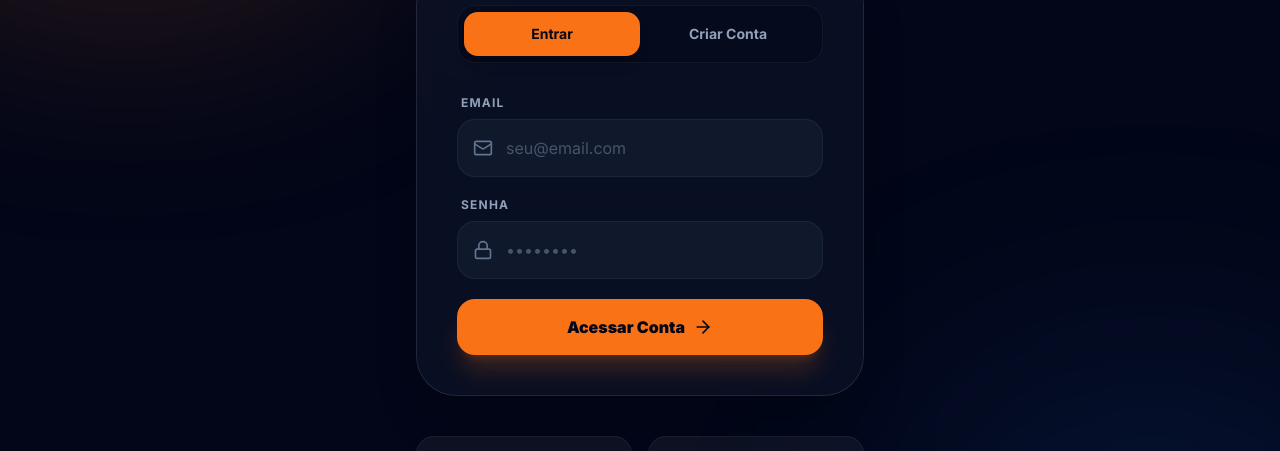
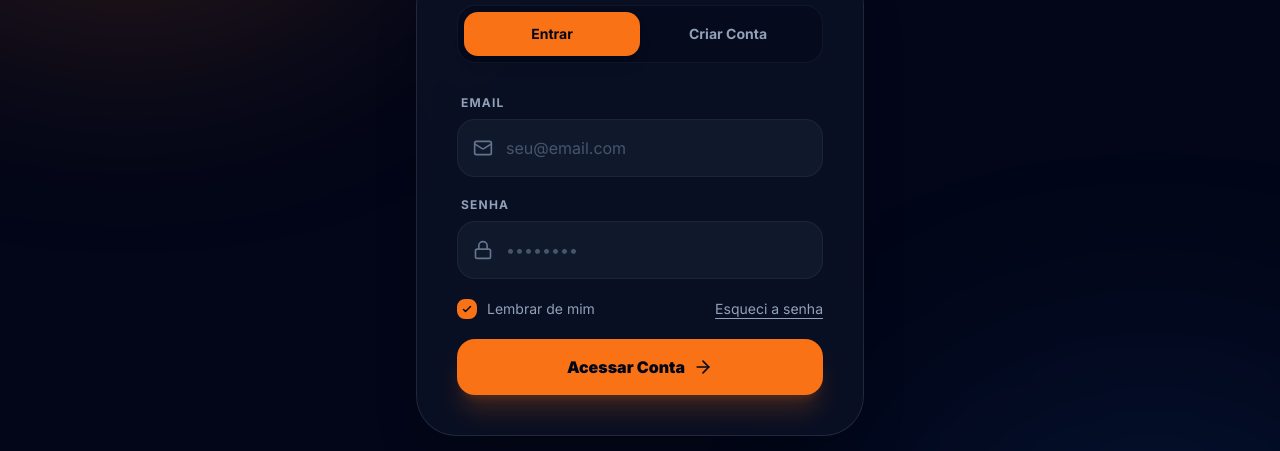
Before and after one commit to sergiomvj/facebrasil, a Next.js app: page /en/login in a window 1280 px wide. Shown: the part 266-717 px from the top of the page. Built offline with nearby package versions, Linux system fonts and the light colour scheme; no server answers.

Commit message:
feat: Adiciona página de login e cadastro com autenticação Supabase e UI interativa.

```diff
--- a/app/[locale]/(auth)/login/page.tsx
+++ b/app/[locale]/(auth)/login/page.tsx
@@ -13,6 +13,7 @@ export default function LoginPage() {
     const [email, setEmail] = useState('');
     const [password, setPassword] = useState('');
     const [name, setName] = useState('');
+    const [rememberMe, setRememberMe] = useState(true);
     const [loading, setLoading] = useState(false);
     const [error, setError] = useState<string | null>(null);
     const [success, setSuccess] = useState<string | null>(null);
@@ -34,6 +35,15 @@ export default function LoginPage() {
                 });
 
                 if (error) throw error;
+
+                // Se "Não lembrar", definir sessão como temporária
+                if (!rememberMe) {
+                    // Supabase persiste por padrão — ao desmarcar, sinalizamos via localStorage
+                    // para o AuthContext encerrar a sessão ao fechar o browser
+                    sessionStorage.setItem('fbr_session_only', '1');
+                } else {
+                    sessionStorage.removeItem('fbr_session_only');
+                }
 
                 // Redirecionar baseado no perfil (verificado via middleware após o login)
                 router.push('/dashboard');
@@ -154,6 +164,39 @@ export default function LoginPage() {
                             </div>
                         </div>
 
+                        {/* Remember me / Forgot password */}
+                        {mode === 'login' && (
+                            <div className="flex items-center justify-between">
+                                <label className="flex items-center gap-2.5 cursor-pointer group select-none">
+                                    <div
+                                        onClick={() => setRememberMe(v => !v)}
+                                        className={`w-5 h-5 rounded-md border-2 flex items-center justify-center transition-all duration-200 flex-shrink-0
+                                            ${rememberMe
+                                                ? 'bg-primary border-primary'
+                                                : 'bg-transparent border-slate-600 group-hover:border-slate-400'
+                                            }`
+                                        }
+                                    >
+                                        {rememberMe && (
+                                            <svg className="w-3 h-3 text-slate-950" fill="none" viewBox="0 0 24 24" stroke="currentColor" strokeWidth={3}>
+                                                <path strokeLinecap="round" strokeLinejoin="round" d="M5 13l4 4L19 7" />
+                                            </svg>
+                                        )}
+                                    </div>
+                                    <span className="text-sm text-slate-400 group-hover:text-slate-300 transition-colors">
+                                        Lembrar de mim
+                                    </span>
+                                </label>
+
+                                <a
+                                    href="/forgot-password"
+                                    className="text-sm text-slate-400 hover:text-primary transition-colors underline underline-offset-4"
+                                >
+                                    Esqueci a senha
+                                </a>
+                            </div>
+                        )}
+
                         {error && (
                             <div className="p-4 bg-red-500/10 border border-red-500/20 rounded-2xl text-red-400 text-sm flex items-start gap-3 animate-in shake duration-300">
                                 <div className="mt-0.5">⚠️</div>
```
